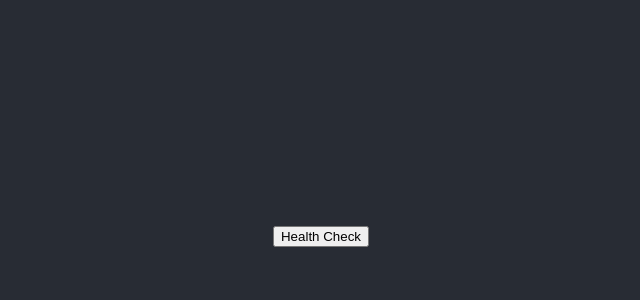
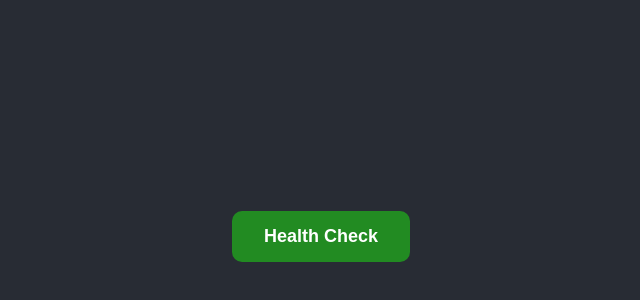
Before and after one commit to NoMindGames/TSP, a React app in the folder frontend/: page / in a window 1280 px wide. Shown: the part 164-464 px from the top of the page, without its empty margins (319-959 px from the left). Built offline with nearby package versions, Linux system fonts and the light colour scheme.

Commit message:
add endpoint healthcheck

```diff
--- a/frontend/src/API/requests.js
+++ b/frontend/src/API/requests.js
@@ -3,19 +3,12 @@ const serverAPI = {
 }
 
 function getHealthCheck() {
-  let newData = {fact:'Ошибка', length: 'Ошибка'};
-  fetch(serverAPI.healthCheck)
+  return fetch(serverAPI.healthCheck)
     .then(response => {
-      if (response.ok) {
-        return response.json();
-      } else {
-        throw new Error('Ошибка при запросе к API');
-      }
+      return response.json().then(data => {
+        return data;
+      })
     })
-    .then(data => {
-      newData = data;
-    })
-  return newData;
 }
 
 export {
--- a/frontend/src/app.css
+++ b/frontend/src/app.css
@@ -1,16 +1,5 @@
 .app {
   text-align: center;
-}
-
-.app-logo {
-  height: 40vmin;
-  pointer-events: none;
-}
-
-@media (prefers-reduced-motion: no-preference) {
-  .app-logo {
-    animation: App-logo-spin infinite 20s linear;
-  }
 }
 
 .app-header {
@@ -23,17 +12,22 @@
   font-size: calc(10px + 2vmin);
   color: white;
 }
-
-.app-link {
-  color: #61dafb;
+.app-button {
+  background-color: forestgreen;
+  border: none;
+  color: white;
+  padding: 15px 32px;
+  text-align: center;
+  text-decoration: none;
+  display: inline-block;
+  font-size: 18px;
+  font-weight: bold;
+  margin: 4px 2px;
+  cursor: pointer;
+  border-radius: 10px;
+  transition-duration: 0.4s;
 }
 
-@keyframes App-logo-spin {
-  from {
-    transform: rotate(0deg);
-  }
-
-  to {
-    transform: rotate(360deg);
-  }
+.app-button:hover {
+  background-color: #45a049;
 }
--- a/frontend/src/app.jsx
+++ b/frontend/src/app.jsx
@@ -5,21 +5,29 @@ import './app.css';
 
 function App() {
   const [modalVisible, setModalVisible] = React.useState(false);
+  const [error, setError] = React.useState(false);
   const [data, setData] = React.useState(null);
 
   const handleClose = () => setModalVisible(false);
   const handleClick = () => {
-    setData(getHealthCheck());
-    setModalVisible(true);
+    getHealthCheck().then((data) => {
+      setData(data)
+      setError(!data);
+      setModalVisible(true);
+    });
   }
   return (
     <div className="app">
       <header className='app-header'>
-        <button onClick={handleClick}> Health Check </button>
-        {modalVisible && <Modal closeModal={handleClose}>
+        <button className='app-button' onClick={handleClick}> Health Check </button>
+        {modalVisible && !error && <Modal closeModal={handleClose}>
           <h3 className='modal-caption'> Успех!</h3>
           <p className='modal-description'>Описание: {data.fact}</p>
-          <p className='modal-description'>Длина: {data.length }</p>
+          <p className='modal-description'>Длина: {data.length}</p>
+        </Modal>}
+        {modalVisible && error && <Modal closeModal={handleClose}>
+          <h3 className='modal-caption modal-error'> Ошибка!</h3>
+          <p className='modal-description'> Ошибка подключения к API.</p>
         </Modal>}
       </header>
     </div>
--- a/frontend/src/components/modal.css
+++ b/frontend/src/components/modal.css
@@ -10,7 +10,7 @@
   align-items: center;
   justify-content: center;
 
-  background-color: rgba(140, 174, 200, 0.8);
+  background-color: #282c34; /* rgba(140, 174, 200, 0.8)*/
   overflow-y: hidden;
   overscroll-behavior: contain;
   pointer-events: auto;
@@ -22,7 +22,7 @@
   min-height: 285px;
   max-height: calc(100vh - 60px);
   padding: 72px 40px 36px;
-  background-color: rgb(255, 255, 255);
+  background-color: rgba(204, 206, 204, 0.8); /*rgb(255, 255, 255) */
   box-shadow: 0 10px 40px rgba(0, 0, 0, 0.2);
   border-radius: 10px;
   box-sizing: border-box;
@@ -60,3 +60,7 @@
   line-height: 22px;
   color: #000;
 }
+
+.modal-error{
+  color: red;
+}
```
